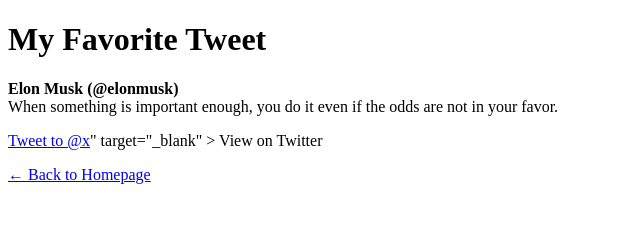
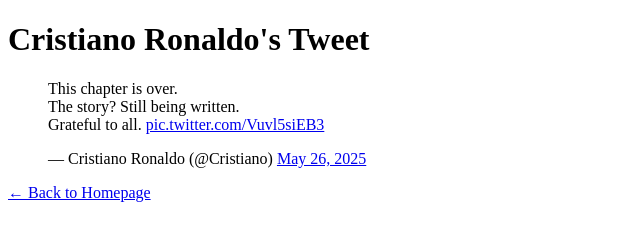
Before and after one commit to zeee126/My_First_Portfolio, a plain HTML site: page html_basic/tweets.html in a window 1280 px wide. Shown: the whole page, without its empty margins (0-640 px from the left). Drawn offline with Linux system fonts and the light colour scheme.

Commit message:
Add tweets.html with a tweet and navigation links

```diff
--- a/html_basic/tweets.html
+++ b/html_basic/tweets.html
@@ -2,25 +2,31 @@
 <html lang="en">
   <head>
     <meta charset="UTF-8" />
-    <title>My Favorite Tweet</title>
+    <title>Cristiano Ronaldo Tweet</title>
   </head>
   <body>
-    <h1>My Favorite Tweet</h1>
+    <h1>Cristiano Ronaldo's Tweet</h1>
 
-    <p>
-      <strong>Elon Musk (@elonmusk)</strong><br />
-      When something is important enough, you do it even if the odds are not in
-      your favor.
-    </p>
-    <p>
+    <blockquote class="twitter-tweet">
+      <p lang="en" dir="ltr">
+        This chapter is over.<br />
+        The story? Still being written.<br />
+        Grateful to all.
+        <a href="https://t.co/Vuvl5siEB3">pic.twitter.com/Vuvl5siEB3</a>
+      </p>
+      &mdash; Cristiano Ronaldo (@Cristiano)
       <a
-        href="<a href="https://twitter.com/intent/tweet?screen_name=x&ref_src=twsrc%5Etfw" class="twitter-mention-button" data-show-count="false">Tweet to @x</a><script async src="https://platform.twitter.com/widgets.js" charset="utf-8"></script>"
-        target="_blank"
+        href="https://twitter.com/Cristiano/status/1927101078979375440?ref_src=twsrc%5Etfw"
+        >May 26, 2025</a
       >
-        View on Twitter
-      </a>
-    </p>
+    </blockquote>
+    <script>
+      async;
+      src = "https://platform.twitter.com/widgets.js";
+      charset = "utf-8";
+    </script>
 
+    <!-- Link back to homepage -->
     <p><a href="index.html">← Back to Homepage</a></p>
   </body>
 </html>
```
